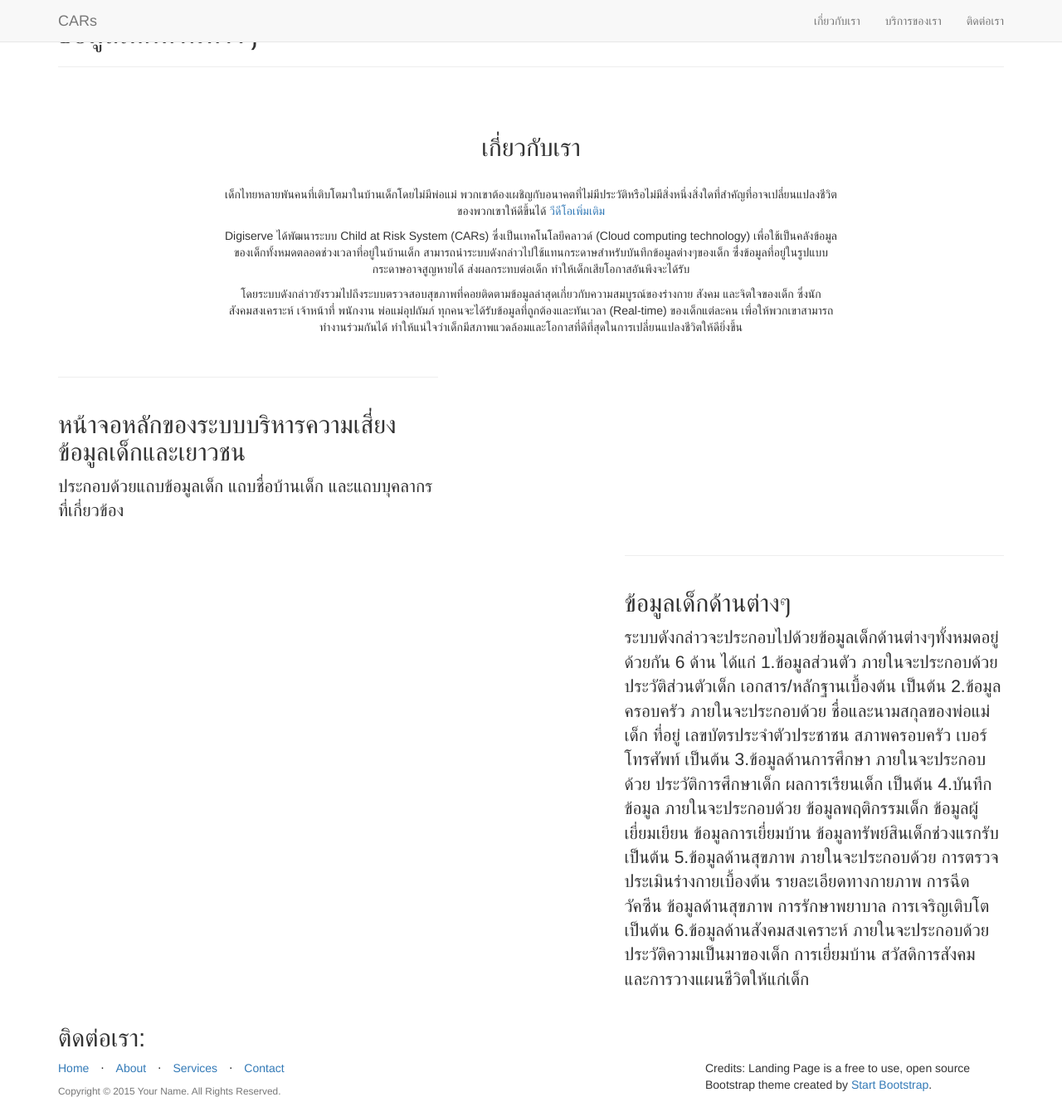
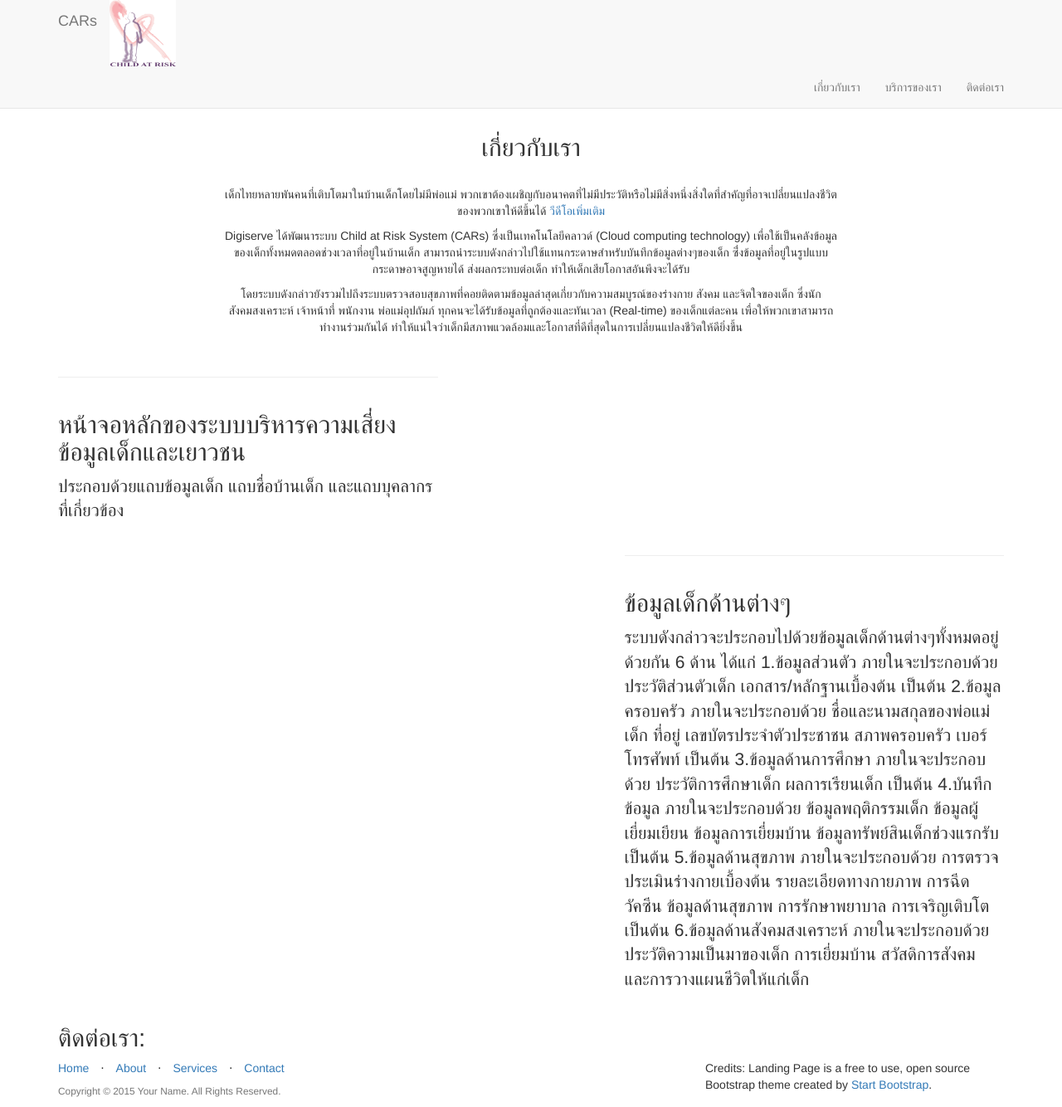
Before and after one commit to Deardigiserve/cars, a Jekyll site: the page built from _posts/2014-09-22-services-2.markdown, in a window 1280 px wide and 1334 px high. Shown: the whole window at 83% size. Built offline with Jekyll 4.4.1, drawn with Linux system fonts in a browser that asks for light colours; nearby versions of some CDN libraries; library files that are not in the unit come from our copies.

Commit message:
Update header.html

```diff
--- a/_includes/header.html
+++ b/_includes/header.html
@@ -14,7 +14,7 @@
 
 	<!-- Logo -->
 	 <div class="logo">
-
+            <img src="/img/logo.jpg" alt="Logo of CARs" width="80" height="80">
         </div>
 
         <!-- Collect the nav links, forms, and other content for toggling -->
```
